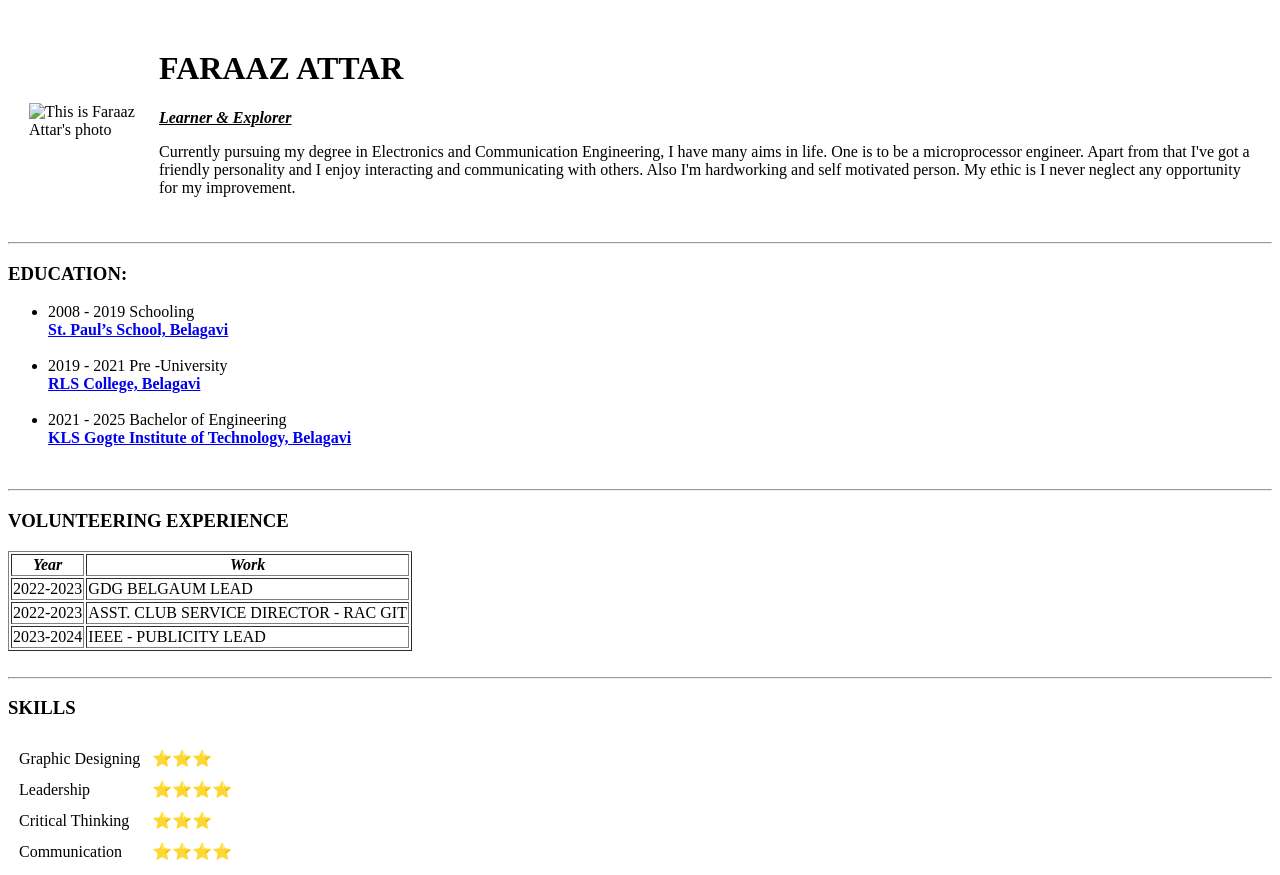
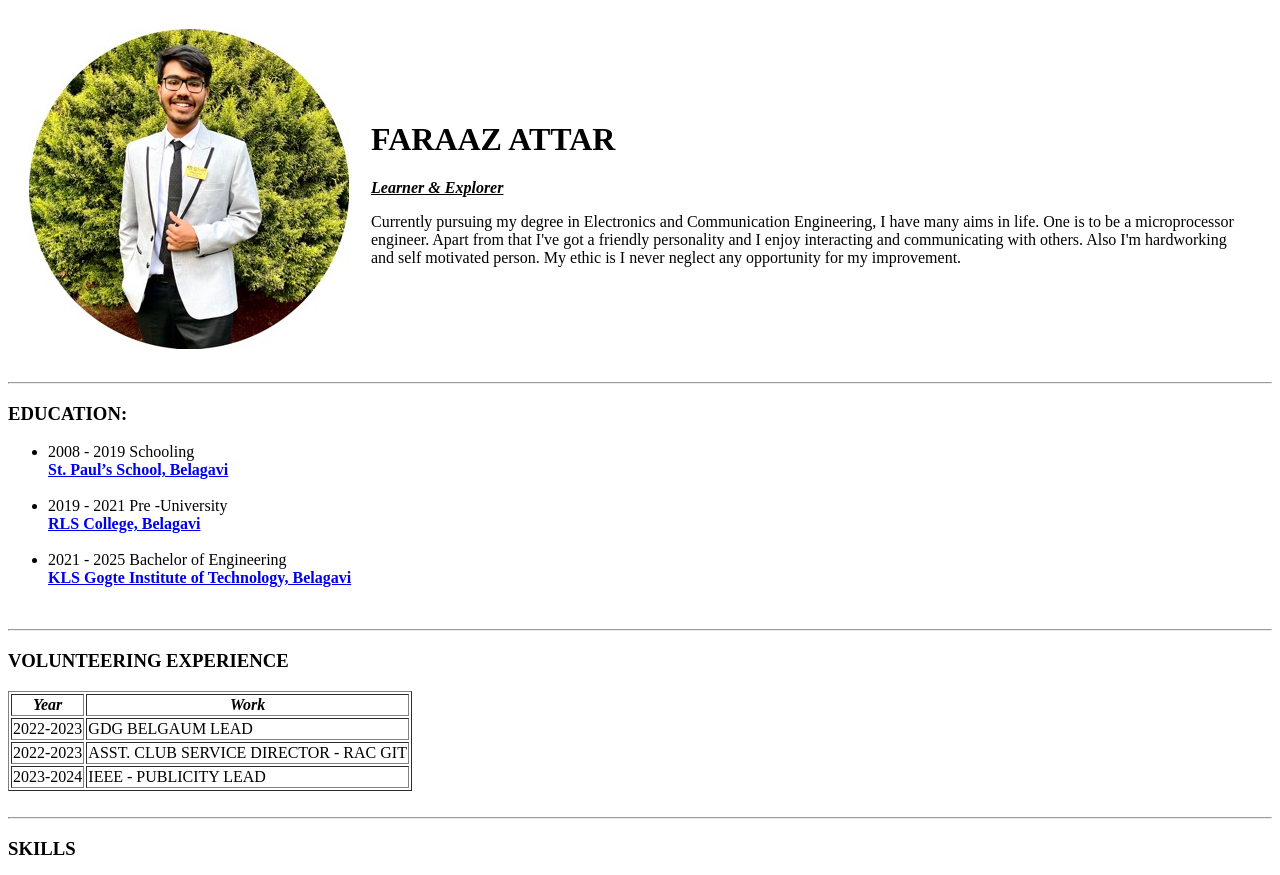
Before and after one commit to Faraaz25/Profile, a plain HTML site: page index.html in a window 1280 px wide. Shown: the top 875 px of the page. Drawn offline with Linux system fonts and the light colour scheme.

Commit message:
Create index.html

```diff
--- a/index.html
+++ b/index.html
@@ -7,7 +7,7 @@
 <body>
     <table cellspacing="20">
         <tr>
-            <td><img src="Frazz Small.jpeg" alt="This is Faraaz Attar's photo"></td>
+            <td><img src="Faraaz.jpeg" alt="This is Faraaz Attar's photo"></td>
             <td> <h1>FARAAZ ATTAR</h1>
                 <p><em><strong><u>Learner & Explorer</u></strong></em></p>
                 <p>Currently pursuing my degree in Electronics and Communication Engineering, I have many aims in life.
```
